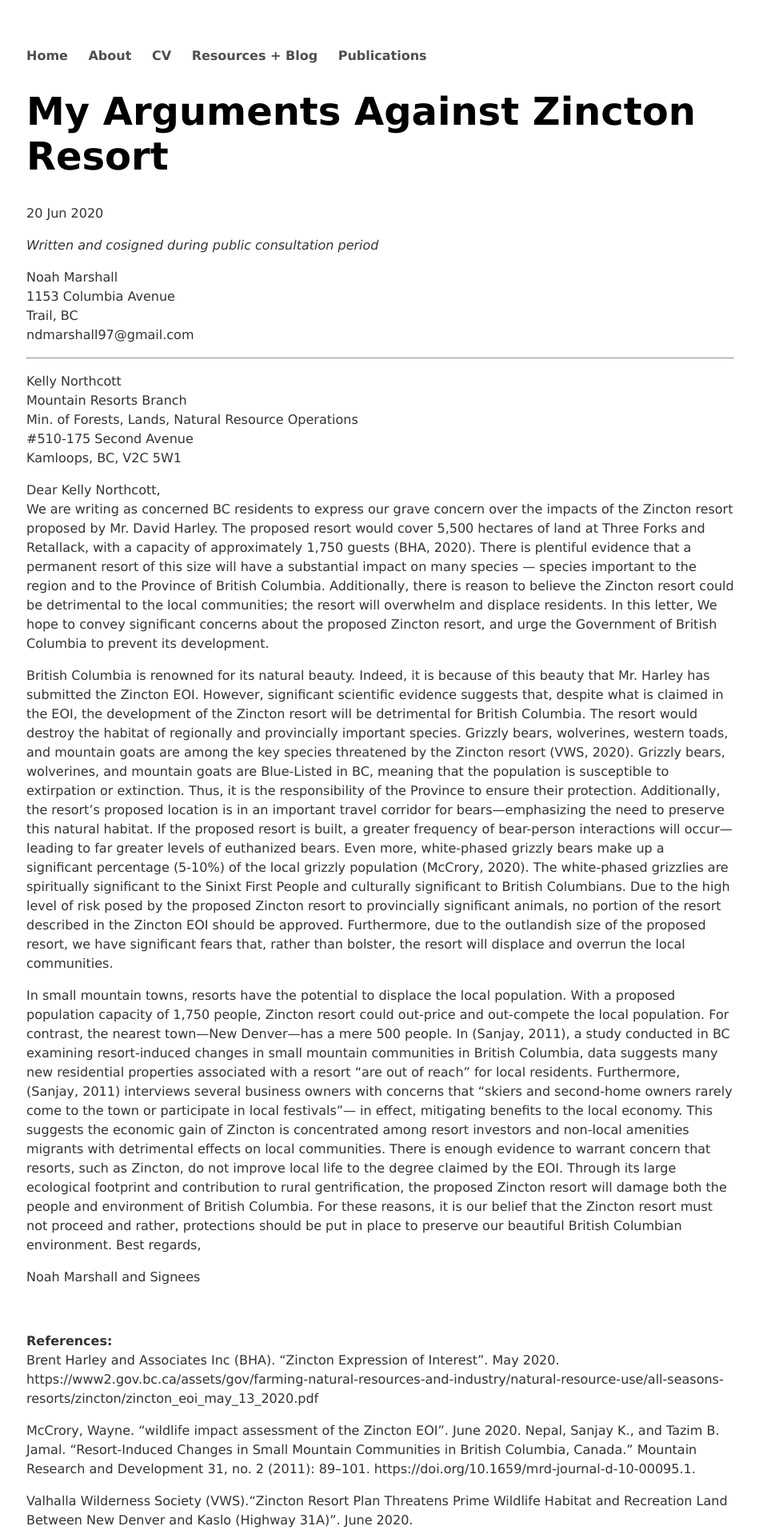
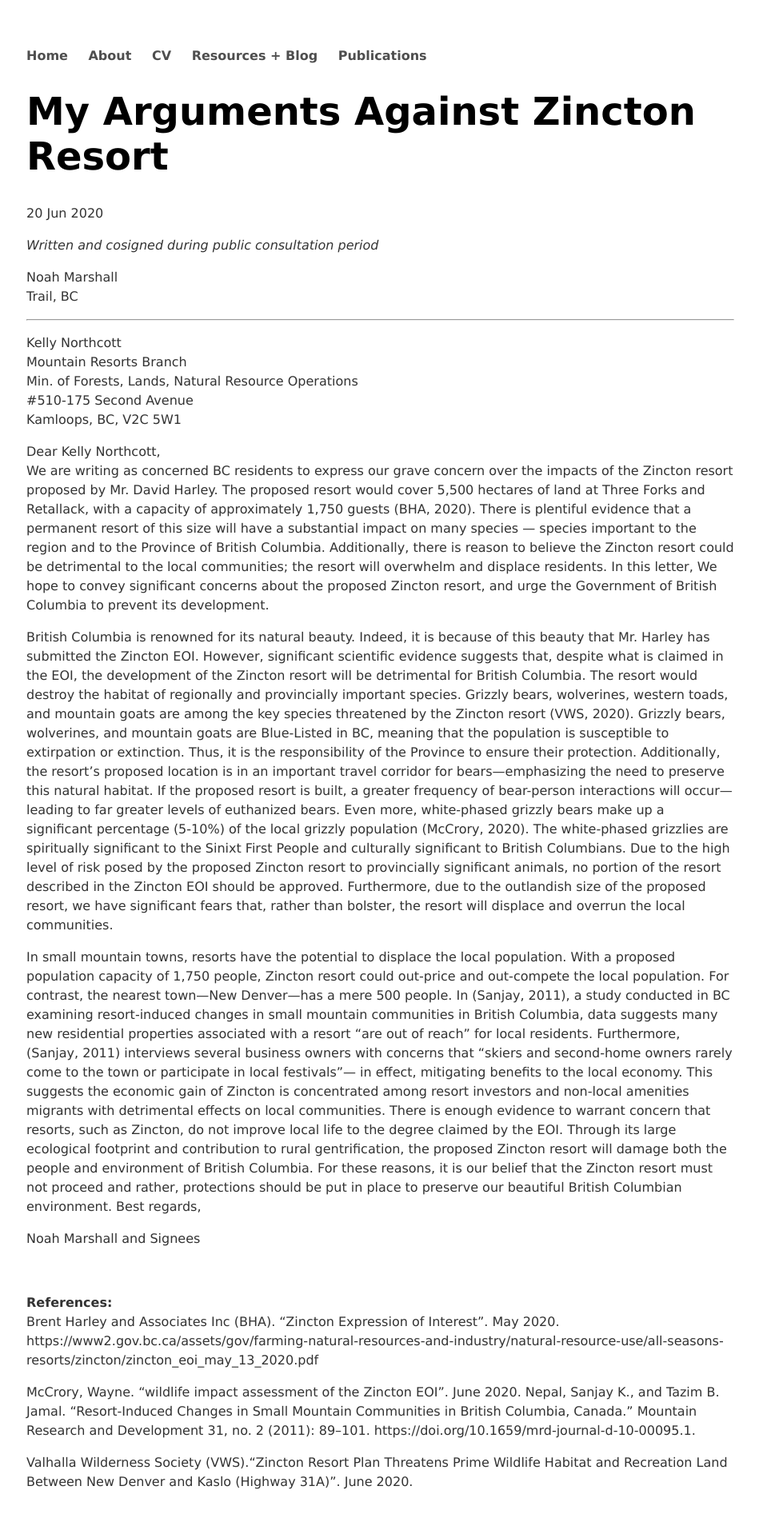
Before and after one commit to nmarzz/nmarzz.github.io, a Jekyll site: the page built from _posts/2020-06-20-againstZincton.md, in a window 1280 px wide. Shown: the whole page at 80% size, without its empty margins (35-984 px from the left). Built offline with Jekyll 4.4.1, drawn with Linux system fonts in a browser that asks for light colours; after the commit the page ends 1865 px from its top, so only the background shows below that.

Commit message:
references

```diff
--- a/_posts/2020-06-20-againstZincton.md
+++ b/_posts/2020-06-20-againstZincton.md
@@ -7,9 +7,7 @@ date: 2020-06-20
 *Written and cosigned during public consultation period*
 
 Noah Marshall
-1153 Columbia Avenue
 Trail, BC
-ndmarshall97@gmail.com
 
 __________________________________________________________________________________________________________________________________________________________________________________________________________________________________________________________________________________________________________________________________________________________________________________________________
 
```
